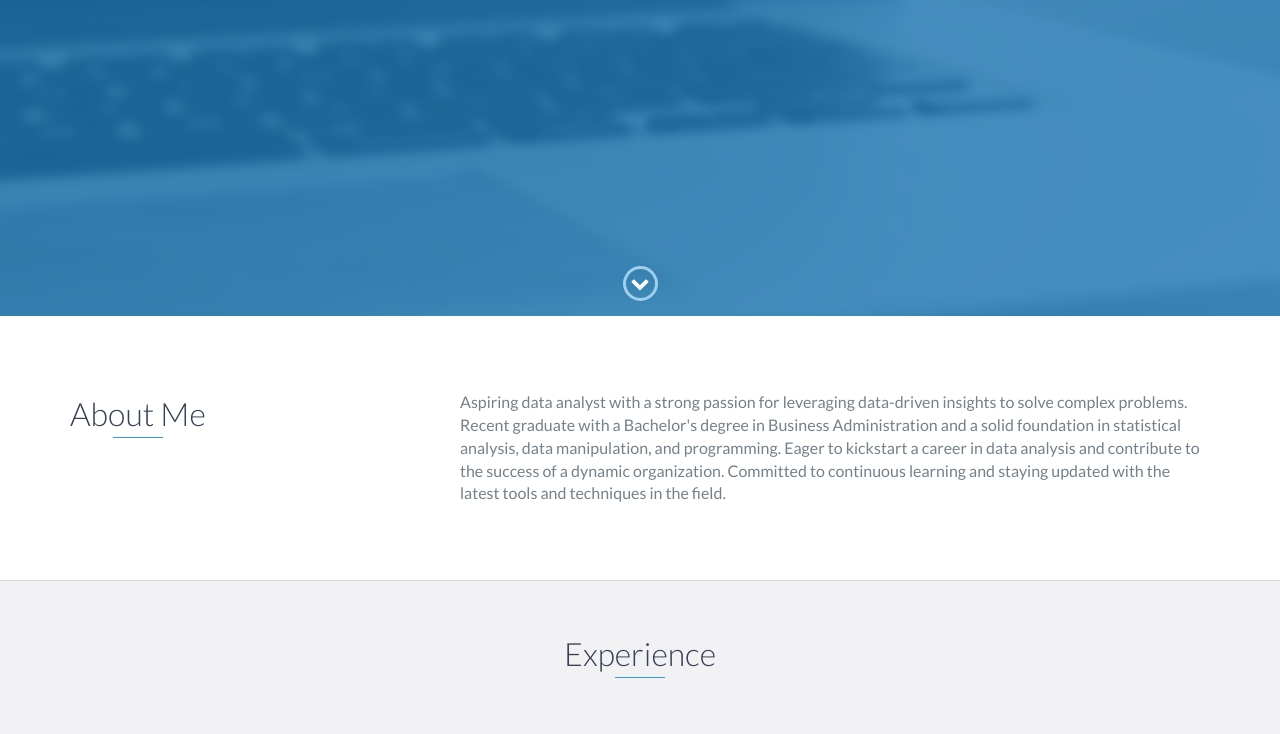
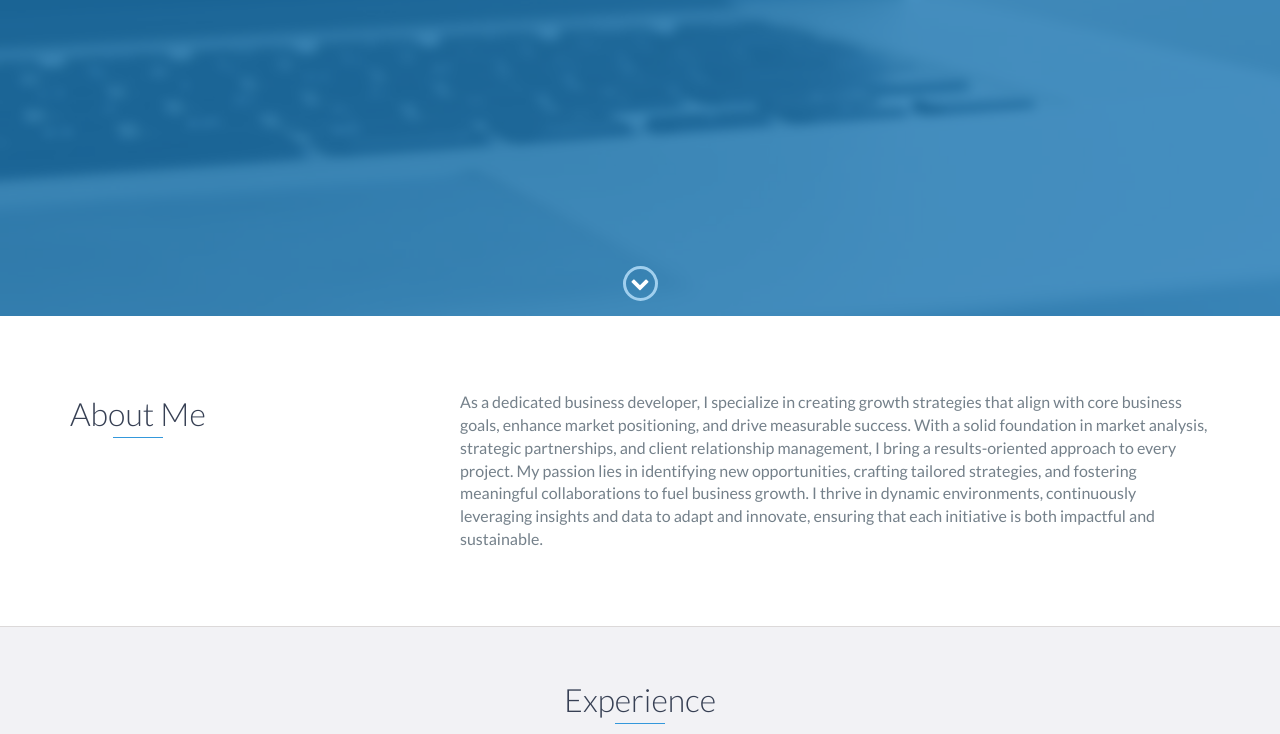
Before and after one commit to o-osman/o-osman.github.io, a website: page index.html in a window 1280 px wide. Shown: the part 484-1218 px from the top of the page. Drawn offline with nearby package versions, Linux system fonts and the light colour scheme.

Commit message:
Update index.html

```diff
--- a/index.html
+++ b/index.html
@@ -73,8 +73,10 @@
                 </div>
                 <div class="col-md-8">
                     <p>
-                            Aspiring data analyst with a strong passion for leveraging data-driven insights to solve complex problems. Recent graduate with a Bachelor's degree in Business Administration and a solid foundation in statistical analysis, data manipulation, and programming.
-			    Eager to kickstart a career in data analysis and contribute to the success of a dynamic organization. Committed to continuous learning and staying updated with the latest tools and techniques in the field.
+                            As a dedicated business developer, I specialize in creating growth strategies that align with core business goals, enhance market positioning, and drive measurable success.
+			    With a solid foundation in market analysis, strategic partnerships, and client relationship management, I bring a results-oriented approach to every project.
+			    My passion lies in identifying new opportunities, crafting tailored strategies, and fostering meaningful collaborations to fuel business growth.
+			    I thrive in dynamic environments, continuously leveraging insights and data to adapt and innovate, ensuring that each initiative is both impactful and sustainable.
                     </p>
                 </div>
             </div>
```
